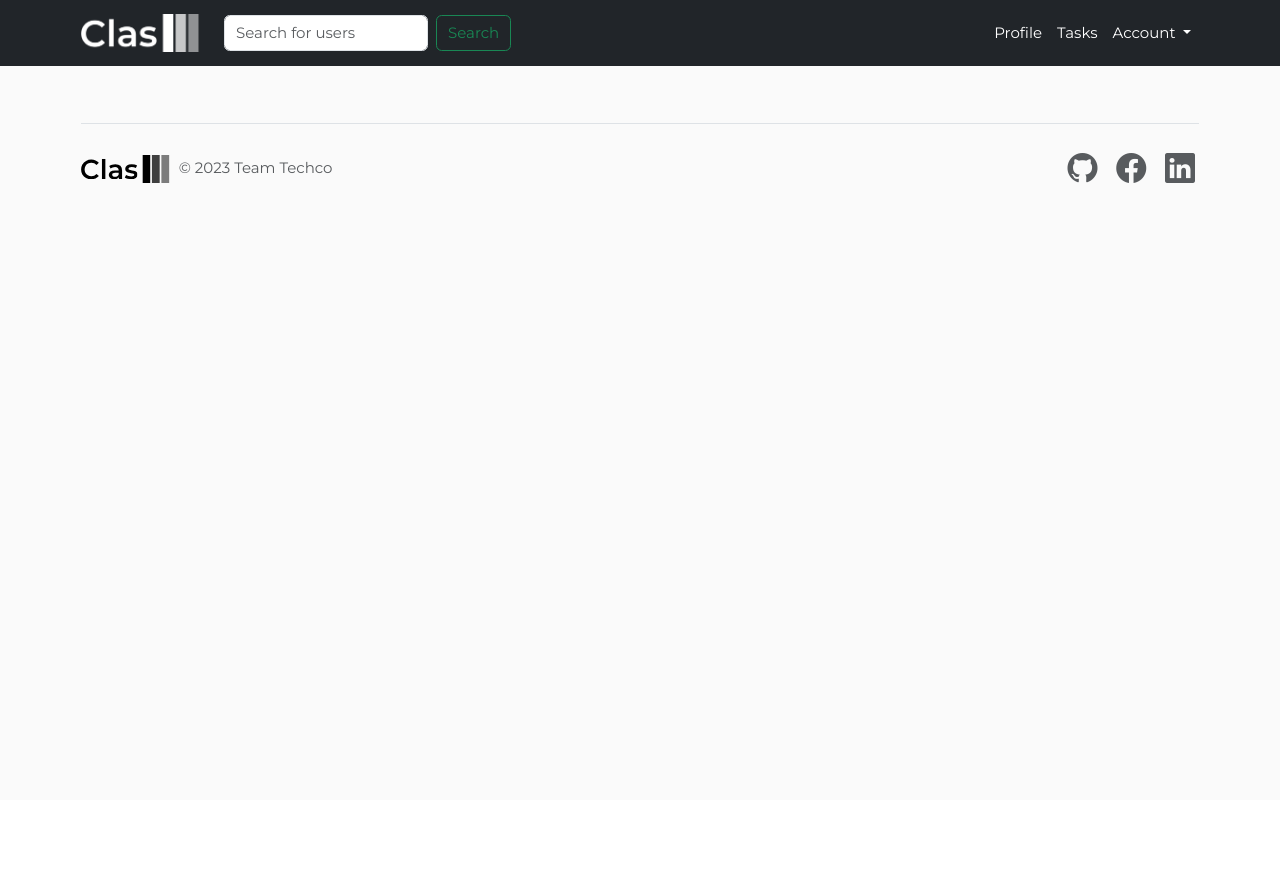
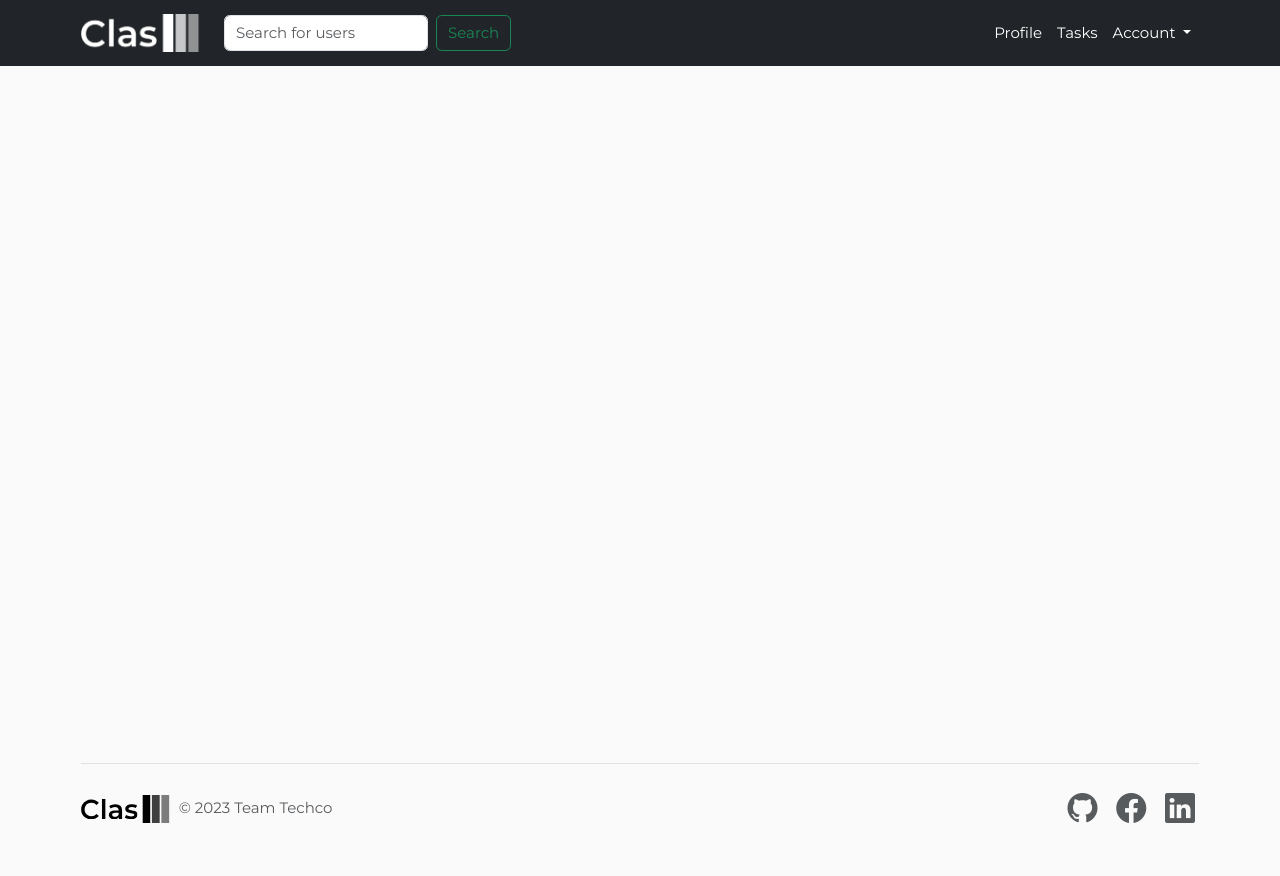
Before and after one commit to Techco-org/Clas, a Flask app: page /home/tasks in a window 1280 px wide. Before the commit the page ends 183 px from the top, so only its background shows below. Run offline with Flask 3, Linux system fonts and the light colour scheme; a user stored in the database is signed in; some web fonts are replaced.

Commit message:
modified

```diff
--- a/website/templates/main.html
+++ b/website/templates/main.html
@@ -40,7 +40,7 @@
             </div>
         </div>
     </nav>
-    <section class="container-lg view-section" style="width: 100%; height: fit-content; ">
+    <section class="container-lg view-section" style="width: 100%; height: fit-content; min-height: 80vh;">
         {% block section %}
         {% endblock %}
     </section>
```
